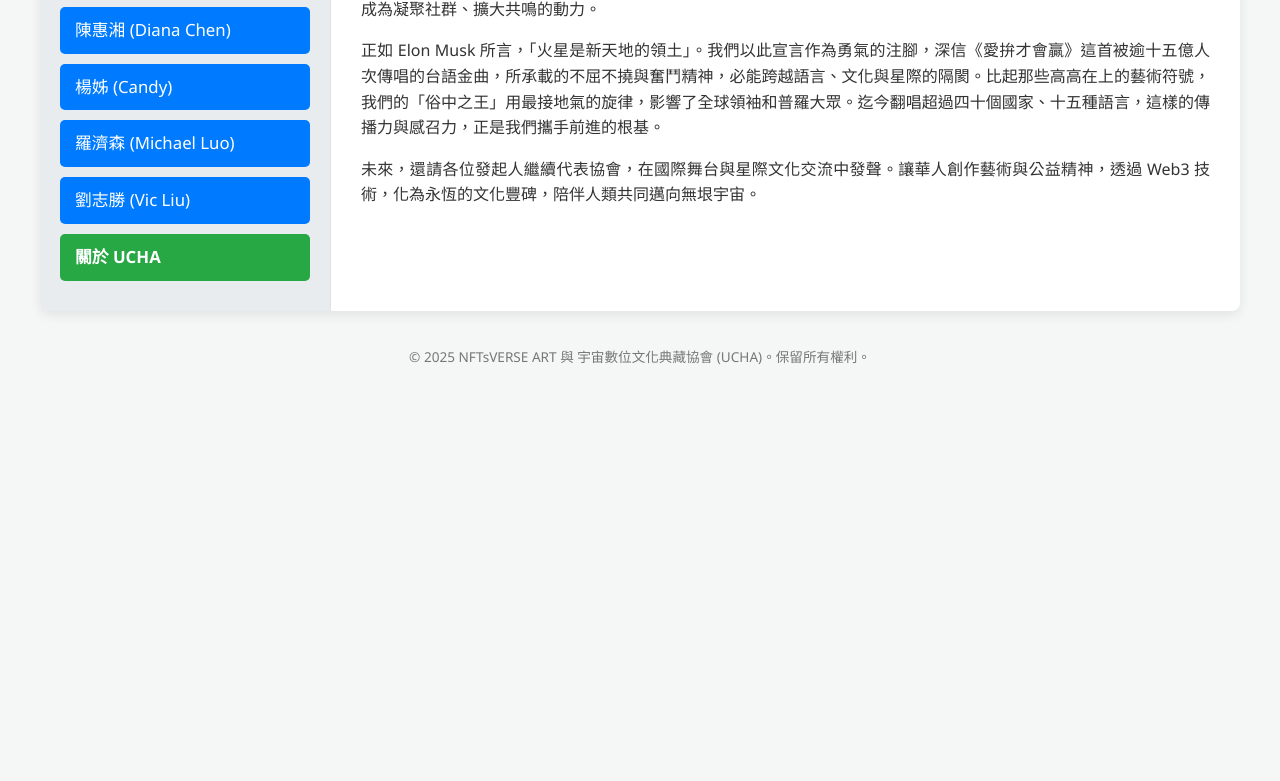
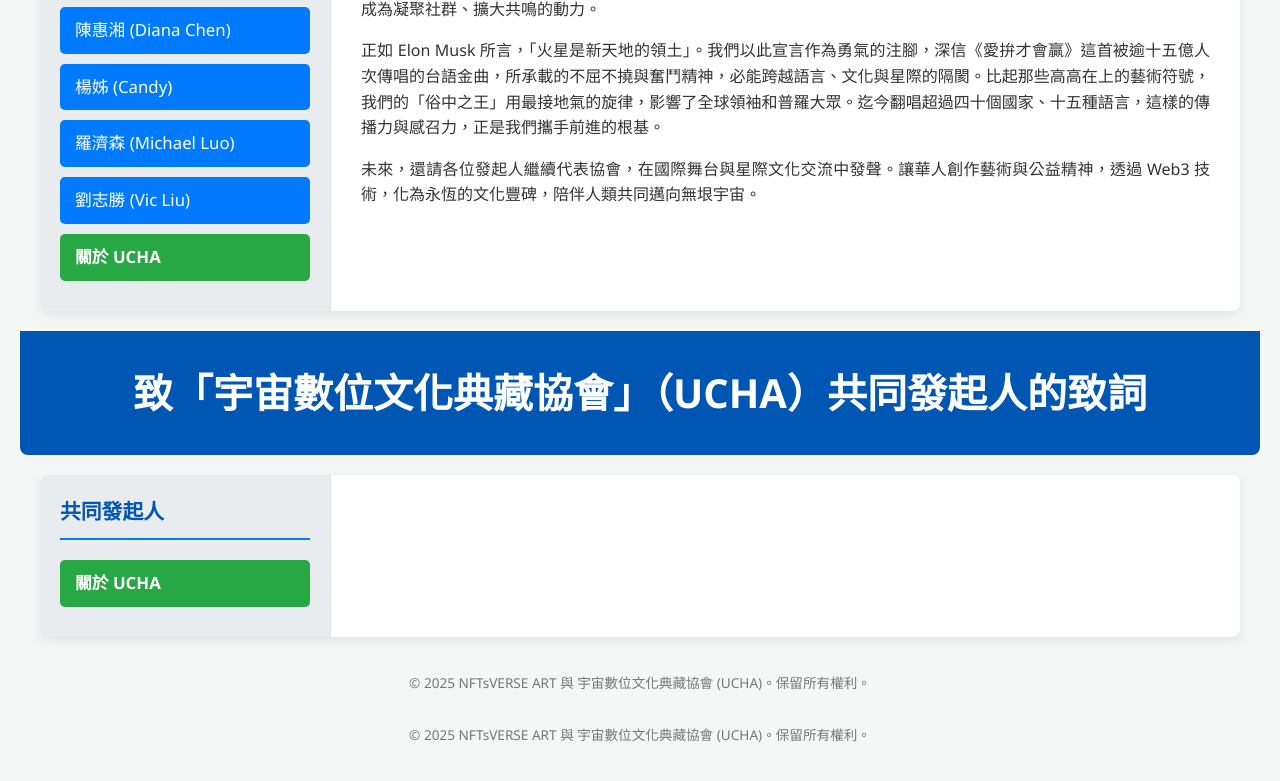
Before and after one commit to jerrylee0217/foundersData, a plain HTML site: page index.html in a window 1280 px wide. Shown: the part 527-1308 px from the top of the page. Before the commit the page ends 930 px from the top, so only its background shows below. Drawn offline with Linux system fonts and the light colour scheme.

Commit message:
Add files via upload

```diff
--- a/index.html
+++ b/index.html
@@ -269,6 +269,138 @@
         // Load initial content (About UCHA)
         loadContent('about-ucha');
     </script>
+<!DOCTYPE html>
+<html lang="zh-TW">
+<head>
+    <meta charset="UTF-8">
+    <meta name="viewport" content="width=device-width, initial-scale=1.0">
+    <title>致「宇宙數位文化典藏協會」（UCHA）共同發起人的致詞</title>
+    <style>
+        body {
+            font-family: 'Segoe UI', Tahoma, Geneva, Verdana, sans-serif;
+            margin: 0;
+            padding: 20px;
+            background-color: #f4f7f6;
+            color: #333;
+            line-height: 1.6;
+        }
+        .container {
+            display: flex;
+            max-width: 1200px;
+            margin: 20px auto;
+            background-color: #fff;
+            box-shadow: 0 4px 12px rgba(0, 0, 0, 0.08);
+            border-radius: 8px;
+            overflow: hidden;
+        }
+        header {
+            text-align: center;
+            padding: 30px 20px;
+            background-color: #0056b3;
+            color: white;
+            border-bottom-left-radius: 8px;
+            border-bottom-right-radius: 8px;
+            margin-bottom: 20px;
+        }
+        header h1 { margin: 0; font-size: 2.5em; }
+        #navigation {
+            flex: 0 0 250px;
+            background-color: #e9ecef;
+            padding: 20px;
+            border-right: 1px solid #dee2e6;
+            overflow-y: auto;
+        }
+        #navigation h2 {
+            margin-top: 0;
+            color: #0056b3;
+            font-size: 1.3em;
+            border-bottom: 2px solid #007bff;
+            padding-bottom: 10px;
+            margin-bottom: 20px;
+        }
+        #navigation ul { list-style: none; padding: 0; margin: 0; }
+        #navigation li { margin-bottom: 10px; }
+        .founder-link {
+            display: block;
+            padding: 10px 15px;
+            background-color: #007bff;
+            color: white;
+            text-decoration: none;
+            border-radius: 5px;
+            transition: background-color 0.3s ease, transform 0.2s ease;
+            cursor: pointer;
+            font-size: 1.05em;
+        }
+        .founder-link:hover { background-color: #0056b3; transform: translateX(5px); }
+        .founder-link.active { background-color: #28a745; font-weight: bold; }
+        #main-content { flex: 1; padding: 30px; overflow-y: auto; }
+        #main-content h2 { color: #0056b3; font-size: 2em; margin-top: 0; margin-bottom: 20px; }
+        #main-content h3 { color: #007bff; font-size: 1.5em; margin-top: 25px; margin-bottom: 15px; }
+        #main-content p { margin-bottom: 15px; text-align: justify; }
+        .founder-image { max-width: 300px; display: block; margin: 20px auto; border-radius: 8px; box-shadow: 0 2px 8px rgba(0,0,0,0.1); }
+        #declaration-video { text-align: center; margin-top: 40px; }
+        #declaration-video h3 { color: #0056b3; }
+        #declaration-video video { max-width: 100%; border: 1px solid #ccc; border-radius: 8px; }
+        strong { color: #0056b3; }
+        @media (max-width: 768px) {
+            .container { flex-direction: column; }
+            #navigation { width: 100%; border-right: none; border-bottom: 1px solid #dee2e6; }
+            #navigation ul { display: flex; flex-wrap: wrap; justify-content: center; }
+            #navigation li { flex: 1 1 auto; min-width: 150px; margin: 5px; }
+            .founder-link { text-align: center; }
+            #main-content { padding: 20px; }
+        }
+    </style>
+</head>
+<body>
+    <header>
+        <h1>致「宇宙數位文化典藏協會」（UCHA）共同發起人的致詞</h1>
+    </header>
+    <div class="container">
+        <div id="navigation">
+            <h2>共同發起人</h2>
+            <ul>
+                <!-- navigation items -->
+                <li><a href="#" data-founder-id="about-ucha" class="founder-link active">關於 UCHA</a></li>
+                <!-- other items omitted for brevity -->
+            </ul>
+        </div>
+        <div id="main-content"></div>
+    </div>
+    <script>
+        const foundersData = {
+            "about-ucha": {
+                title: "宇宙數位文化典藏協會 (UCHA)",
+                content: `
+                    <p>值此「宇宙數位文化典藏協會」（UCHA）正式啟航之際，謹向各位發起人致以最誠摯的敬意與感謝......</p>
+                    <!-- 略寫英文宣言內容 -->
+                    <h3>協會宣言影片</h3>
+                    <div id="declaration-video">
+                      <video controls poster="images/declaration-poster.jpg">
+                        <source src="videos/Declaration.mp4" type="video/mp4">
+                        您的瀏覽器不支援影片播放。
+                      </video>
+                    </div>
+                `
+            },
+            // 其餘 foundersData 項目保持不變
+        };
+        const mainContentDiv = document.getElementById('main-content');
+        const links = document.querySelectorAll('.founder-link');
+        function loadContent(id) {
+            const data = foundersData[id];
+            mainContentDiv.innerHTML = `<h2>${data.title}</h2>${data.content}`;
+            links.forEach(a=>a.classList.remove('active'));
+            document.querySelector(`.founder-link[data-founder-id="${id}"]`).classList.add('active');
+        }
+        links.forEach(a=>a.addEventListener('click', e=>{e.preventDefault(); loadContent(e.target.dataset.founderId);}));
+        loadContent('about-ucha');
+    </script>
+    <footer style="text-align:center; padding:15px 0; font-size:0.85em; color:#777;">
+      © 2025 NFTsVERSE ART 與 宇宙數位文化典藏協會 (UCHA)。保留所有權利。
+    </footer>
+</body>
+</html>
  <!-- 版權聲明 -->
     <footer style="text-align:center; padding:15px 0; font-size:0.85em; color:#777;">
       © 2025 NFTsVERSE ART 與 宇宙數位文化典藏協會 (UCHA)。保留所有權利。
```
